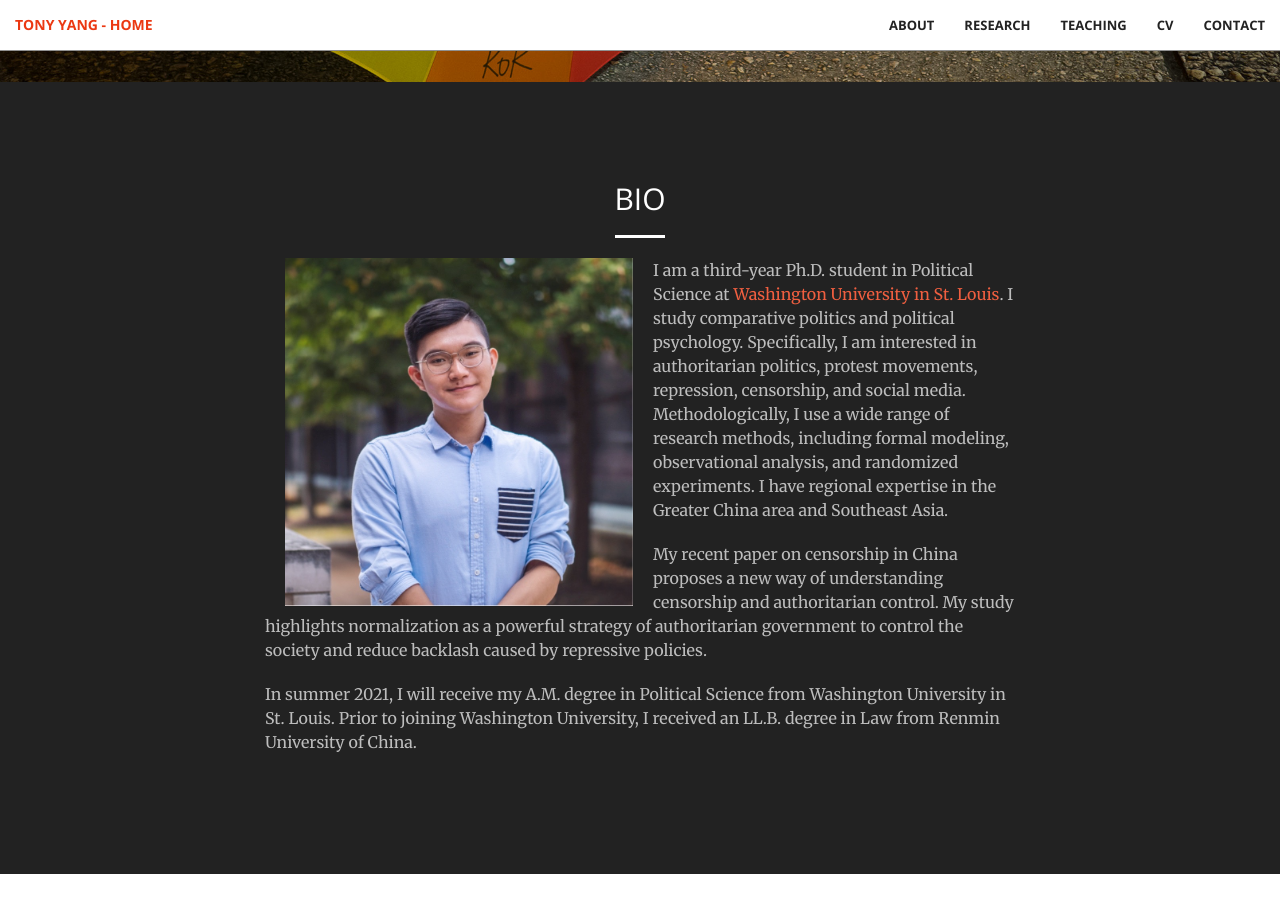
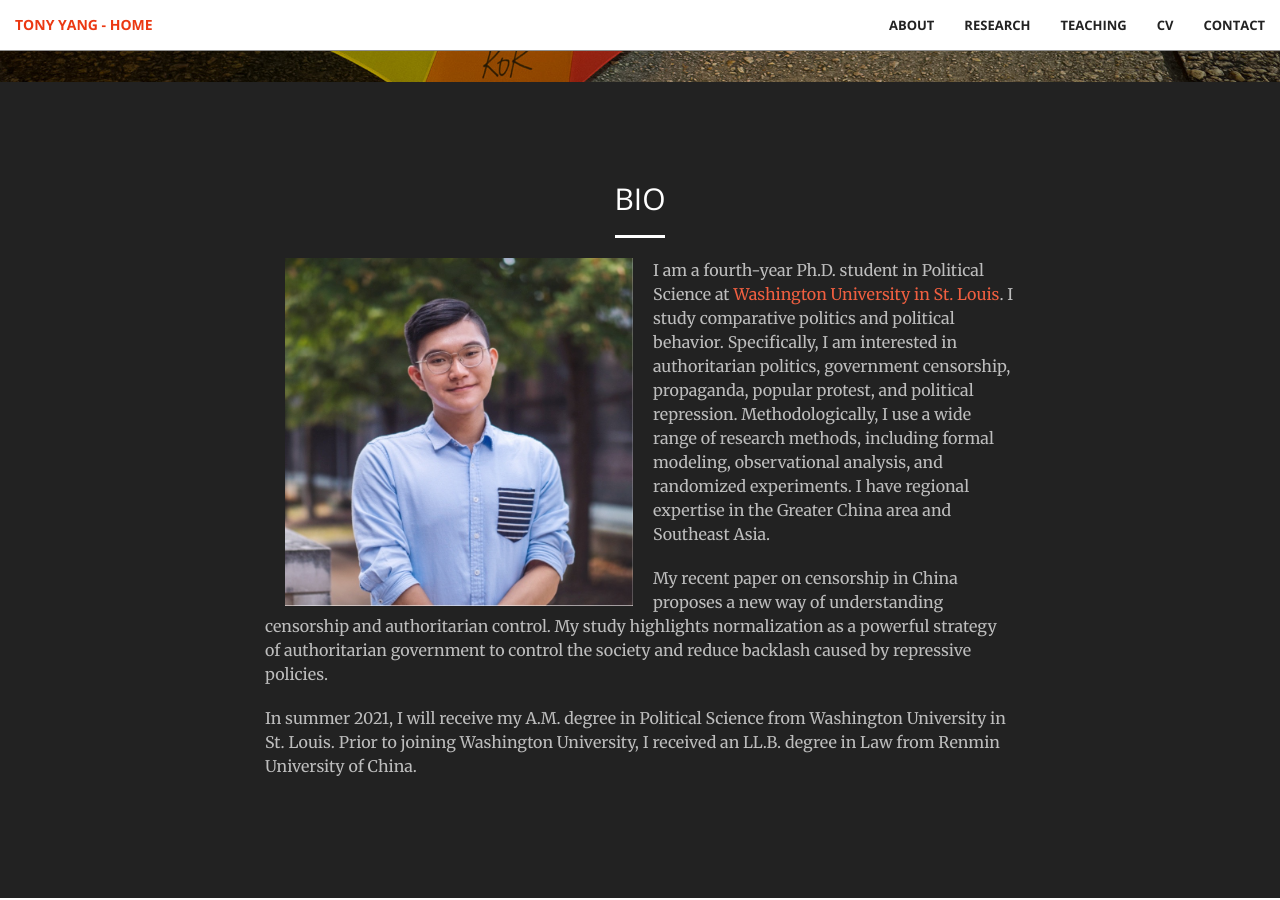
Before and after one commit to tonyhsfz/website, a Jekyll site: the page built from index.html, in a window 1280 px wide and 900 px high, scrolled down 818 px. Built offline with Jekyll 4.4.1, drawn with Linux system fonts in a browser that asks for light colours.

Commit message:
Update Bio.html

```diff
--- a/_includes/Bio.html
+++ b/_includes/Bio.html
@@ -6,7 +6,7 @@
                 <hr class="light">
                 <p></p>
                 <img align="left" src="img/Yang.JPG" hspace="20"  width="348" height="348" >
-                <p class="text-faded">I am a third-year Ph.D. student in Political Science at <a href="https://polisci.wustl.edu/">Washington University in St. Louis</a>. I study comparative politics and political psychology. Specifically, I am interested in authoritarian politics, protest movements, repression, censorship, and social media. Methodologically, I use a wide range of research methods, including formal modeling, observational analysis, and randomized experiments. I have regional expertise in the Greater China area and Southeast Asia.</p>
+                <p class="text-faded">I am a fourth-year Ph.D. student in Political Science at <a href="https://polisci.wustl.edu/">Washington University in St. Louis</a>. I study comparative politics and political behavior. Specifically, I am interested in authoritarian politics, government censorship, propaganda, popular protest, and political repression. Methodologically, I use a wide range of research methods, including formal modeling, observational analysis, and randomized experiments. I have regional expertise in the Greater China area and Southeast Asia.</p>
                 <p class="text-faded">My recent paper on censorship in China proposes a new way of understanding censorship and authoritarian control. My study highlights normalization as a powerful strategy of authoritarian government to control the society and reduce backlash caused by repressive policies.</p>
                 <p class="text-faded">In summer 2021, I will receive my A.M. degree in Political Science from Washington University in St. Louis. Prior to joining Washington University, I received an LL.B. degree in Law from Renmin University of China.</p>
             </div>
```
